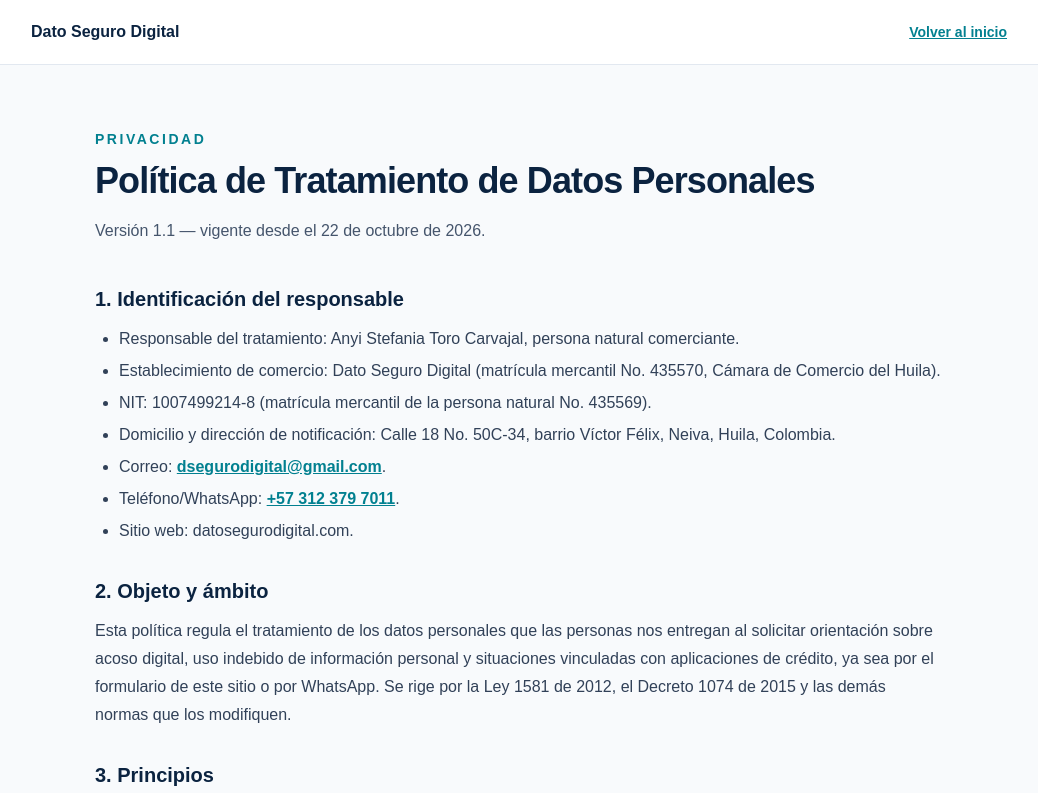
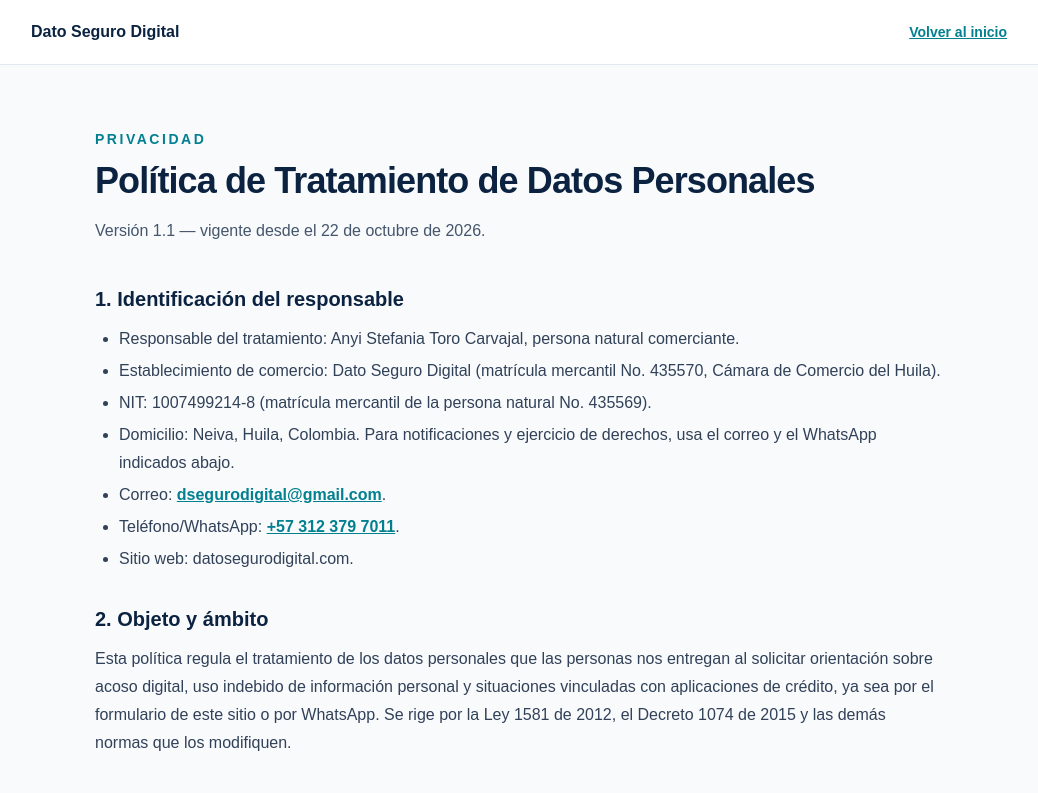
Before and after one commit to dsegurodigital-png/dato-seguro-digital-web, a Next.js app: page /politica-de-datos in a window 1280 px wide. Shown: the top 793 px of the page, without its empty margins (121-1159 px from the left). Built offline with nearby package versions, Linux system fonts and the light colour scheme.

Commit message:
Add files via upload

```diff
--- a/app/politica-de-datos/page.tsx
+++ b/app/politica-de-datos/page.tsx
@@ -21,7 +21,7 @@
               <li>Responsable del tratamiento: Anyi Stefania Toro Carvajal, persona natural comerciante.</li>
               <li>Establecimiento de comercio: Dato Seguro Digital (matrícula mercantil No. 435570, Cámara de Comercio del Huila).</li>
               <li>NIT: 1007499214-8 (matrícula mercantil de la persona natural No. 435569).</li>
-              <li>Domicilio y dirección de notificación: Calle 18 No. 50C-34, barrio Víctor Félix, Neiva, Huila, Colombia.</li>
+              <li>Domicilio: Neiva, Huila, Colombia. Para notificaciones y ejercicio de derechos, usa el correo y el WhatsApp indicados abajo.</li>
               <li>Correo: <a className="font-semibold text-[#028090] underline" href="mailto:dsegurodigital@gmail.com">dsegurodigital@gmail.com</a>.</li>
               <li>Teléfono/WhatsApp: <a className="font-semibold text-[#028090] underline" href="https://wa.me/573123797011">+57 312 379 7011</a>.</li>
               <li>Sitio web: datosegurodigital.com.</li>
```
